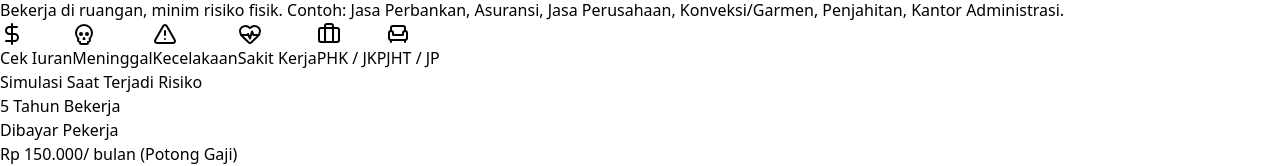
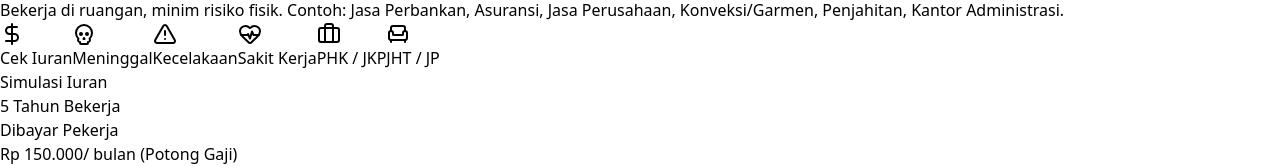
Before and after one commit to indonesia-afk/bpjs-simulator, a React (Vite) app: page / in a window 1280 px wide. Shown: the part 424-590 px from the top of the page. Built offline with nearby package versions, Linux system fonts and the light colour scheme.

Commit message:
Update App.jsx

```diff
--- a/src/App.jsx
+++ b/src/App.jsx
@@ -1428,7 +1428,7 @@ export default function BPJSSimulatorApp() {
                 <Card className="p-0">
                     <div className="p-4 border-b border-gray-100 flex justify-between items-center bg-gray-50">
                         <h3 className="font-bold text-gray-800 flex items-center gap-2">
-                             Simulasi Saat Terjadi Risiko
+                             {riskScenario === 'contribution' ? 'Simulasi Iuran' : 'Simulasi Saat Terjadi Risiko'}
                         </h3>
                         <Badge>{tenure} Tahun Bekerja</Badge>
                     </div>
```
